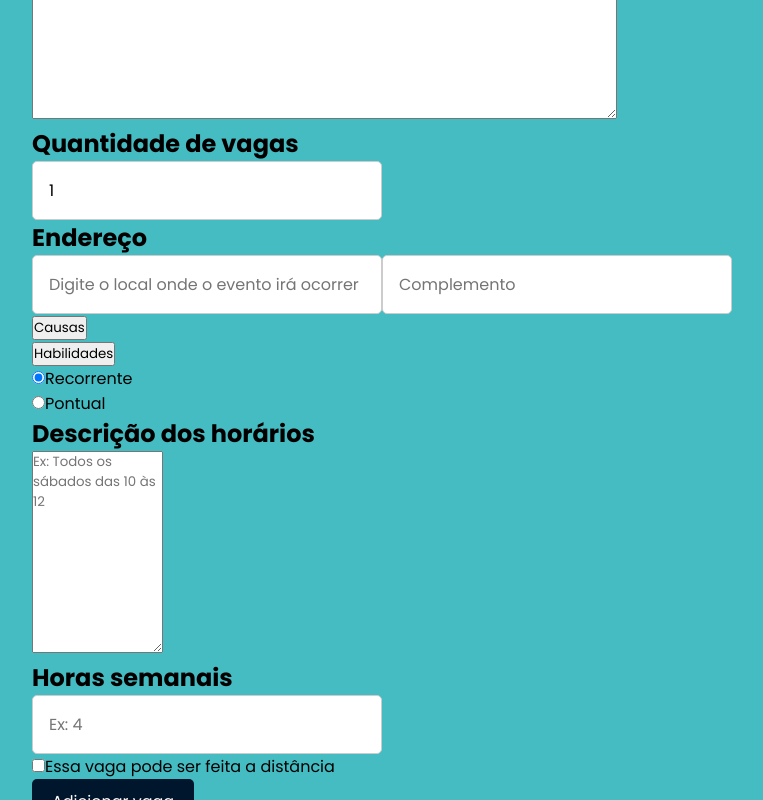
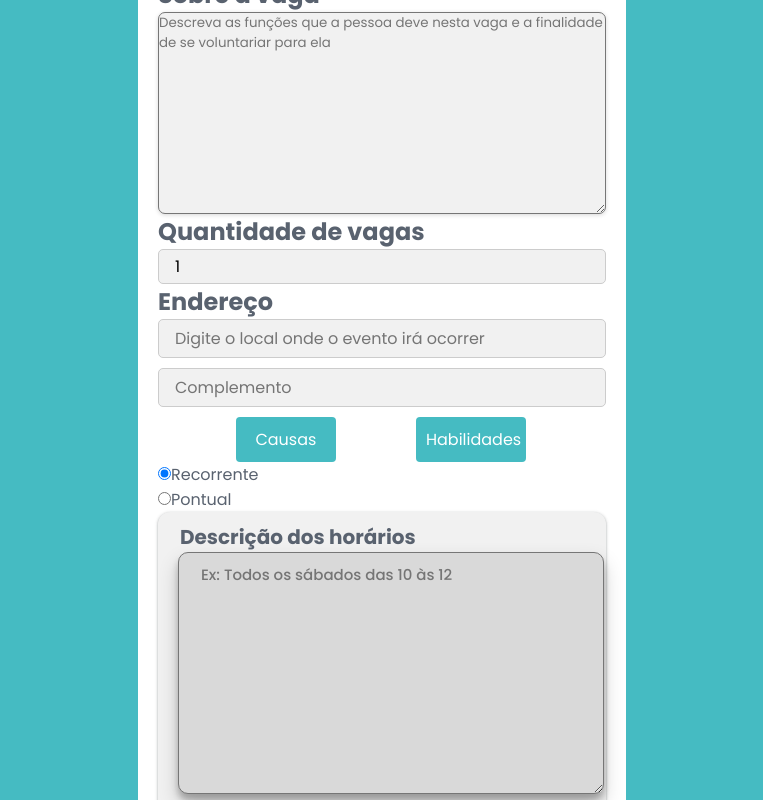
Before and after one commit to Fernando-Goncalves-Campos/Projeto-DoaAcao, a React (Create React App) app in the folder projeto/: page /entities/1/createWork in a window 1280 px wide. Shown: the part 340-1140 px from the top of the page, without its empty margins (258-1021 px from the left). Built offline with nearby package versions, Linux system fonts and the light colour scheme.

Commit message:
adicao cadastro oportunidade

```diff
--- a/projeto/src/Components/ChoosePreferences.jsx
+++ b/projeto/src/Components/ChoosePreferences.jsx
@@ -6,7 +6,7 @@ import CheckBoxGroup from "./CheckBoxGroup";
 import "./ChoosePreferences.style.css";
 
 //Container que colapsa com checkboxes
-function ChoosePreferences({filter, preferences, setPreferences, max=0, children}) {
+function ChoosePreferences({filter, preferences, setPreferences, className="", max=0, children}) {
     const checkPreferences = (e) => {
         let newPreferences = [...preferences, e.target.value.toLowerCase()];
         setPreferences(newPreferences);
@@ -22,7 +22,7 @@ function ChoosePreferences({filter, preferences, setPreferences, max=0, children
     }
 
     return(
-        <Collapsible buttonValue={children}>
+        <Collapsible buttonValue={children} className={`${className}`}>
             <CheckBoxGroup name={filter.name} options={filter.options} max={max} checkFunction={checkPreferences} unCheckFunction={unCheckPreferences} testChecked={testCheckedPreferences} startingCount={preferences.length}/>
         </Collapsible>
     );
--- a/projeto/src/Components/InputForm.style.css
+++ b/projeto/src/Components/InputForm.style.css
@@ -21,8 +21,6 @@
     box-shadow: 0 0 5px rgba(92, 139, 255, 0.5);
   }
 
-
-
   /*Estilização especifica dos inputs de cadastro de voluntario*/
   .input-forms{
     padding: 14px;
@@ -30,3 +28,10 @@
     border-radius: 8px;
     box-shadow: 0 3px 4px rgba(0, 0, 0, 0.1);
     }
+
+    /*Estilização do input especifico de cadastro de vaga de trabalho */
+    .vagaWork{
+      height: 2px;
+      border-radius: 20px;
+      font-size: 17px;
+  }
--- a/projeto/src/Components/RepeatingEvent.jsx
+++ b/projeto/src/Components/RepeatingEvent.jsx
@@ -1,17 +1,17 @@
 import { memo, useState } from "react";
 
-import "./SingleTimeEvent.style.css";
+import "./RepeatingEvent.style.css";
 
 import InputForm from "./InputForm";
 
 //Input dos horários de um evento, quando ele repete
 function RepeatingEvent({setDate, setTime, className="", style={}}) {
     return(
-        <div id="form" className={className} style={style}>
-            <h2>Descrição dos horários</h2>
+        <div id="repeating-form" className={className} style={style}>
+            <h2 className="descricaoHorarios">Descrição dos horários</h2>
             <InputForm textarea setValue={value => {setDate(value)}} required>Ex: Todos os sábados das 10 às 12</InputForm>
 
-            <h2>Horas semanais</h2>
+            <h2 className="horasSemanais">Horas semanais</h2>
             <InputForm setValue={value => {setTime(value + " horas semanais")}} required>Ex: 4</InputForm>
         </div>
     );
--- a/projeto/src/Components/RepeatingEvent.style.css
+++ b/projeto/src/Components/RepeatingEvent.style.css
@@ -0,0 +1,45 @@
+#repeating-form{
+    border-radius: 12px;
+    padding-left: 20px;
+    padding-bottom: 20px;
+    padding-top: 10px;
+    box-shadow: rgba(60, 64, 67, 0.3) 0px 1px 2px 0px, rgba(60, 64, 67, 0.15) 0px 1px 3px 1px;
+}
+
+#repeating-form .descricaoHorarios{
+    margin: 0;
+}
+
+.descricaoHorarios{
+    font-size: 20px;
+    padding-left: 2px;
+}
+
+#repeating-form textarea{
+    width: 94%;
+    border-radius: 10px;
+    background-color: #D9D9D9;
+    box-shadow: rgba(0, 0, 0, 0.19) 0px 10px 20px, rgba(0, 0, 0, 0.23) 0px 6px 6px;
+    font-size: 15px;
+    font-weight: 500;
+    padding-left: 22px;
+    padding-top: 10px;
+
+}
+
+.horasSemanais{
+    margin-top: 15px;
+    font-size: 20px;
+}
+
+#repeating-form input{
+    background-color: #D9D9D9;
+    box-shadow: rgba(0, 0, 0, 0.02) 0px 1px 3px 0px, rgba(27, 31, 35, 0.15) 0px 0px 0px 1px;
+    width: 92%;
+    font-size: 15px;
+    font-weight: 500;
+    border-radius: 16px;
+
+    border: #59626F solid 1px;
+
+}
--- a/projeto/src/Components/SingleTimeEvent.jsx
+++ b/projeto/src/Components/SingleTimeEvent.jsx
@@ -20,7 +20,7 @@ function SingleTimeEvent({setDate, setTime, className="", style={}}) {
     }
 
     return(
-        <div id="form" className={className} style={style}>
+        <div id="single-form" className={className} style={style}>
             <h2>Dia</h2>
             <InputForm type="date" setValue={value => {setDate(value)}} required/>
 
--- a/projeto/src/Pages/AboutUs.jsx
+++ b/projeto/src/Pages/AboutUs.jsx
@@ -1,9 +1,10 @@
 import { memo } from "react";
+import styles from "./css/AboutUs.module.css";
 
 function AboutUs() {
 	return(
         <>
-            <h1>About Us</h1>
+            <h1 className={styles.testing}>About Us</h1>
         </>
     );
 }
--- a/projeto/src/Pages/CreateWork.jsx
+++ b/projeto/src/Pages/CreateWork.jsx
@@ -9,6 +9,11 @@ import CheckBox from "../Components/CheckBox";
 import ChoosePreferences from "../Components/ChoosePreferences";
 import SingleTimeEvent from "../Components/SingleTimeEvent";
 import RepeatingEvent from "../Components/RepeatingEvent";
+
+import styles from "./css/CreateWork.module.css";
+
+import "./css/WelcomePage.style.css";
+import { backdropClasses } from "@mui/material";
 
 function CreateWork() {
     const navigate = useNavigate();
@@ -92,39 +97,49 @@ function CreateWork() {
     }
 
 	return(
-        <div>
-            <h1>Criação de nova oportunidade</h1>
+        <div className={styles.container}>
 
-            <form onSubmit={handleSubmit}>
-                <h2>Nome da vaga</h2>
-                <InputForm setValue={value => {setName(value)}} required>Digite o nome da vaga</InputForm>
+                <div className={styles.containerForms}>
 
-                <h2>Sobre a vaga</h2>
-                <InputForm setValue={value => {setDescription(value)}} rows={10} cols={50} textarea required>Descreva as funções que a pessoa deve nesta vaga e a finalidade de se voluntariar para ela</InputForm>
+                    <form onSubmit={handleSubmit} className={styles.forms}>
+                        <h1 className="h1-cria-vagas">Criação de nova oportunidade</h1>
+                        <h2 className="h2-cria-vagas">Nome da vaga</h2>
+                        <InputForm setValue={value => {setName(value)}} required className={styles.inputVagas + ' ' + "vagaWork"}>Digite o nome da vaga</InputForm>
 
-                <h2>Quantidade de vagas</h2>
-                <InputForm type="number" setValue={value => setQuantity(value)} defaultValue={1} min={1} required/>
+                        <h2 className="h2-cria-vagas">Sobre a vaga</h2>
+                        <InputForm setValue={value => {setDescription(value)}} rows={10} cols={50} textarea required className={[styles.inputVagas, styles.sobreVaga].join(' ')}>Descreva as funções que a pessoa deve nesta vaga e a finalidade de se voluntariar para ela</InputForm>
 
-                <h2>Endereço</h2>
-                <InputForm setValue={value => {setAddress(value)}} required>Digite o local onde o evento irá ocorrer</InputForm>
-                <InputForm setValue={value => {setComplement(value)}} required>Complemento</InputForm>
+                        <h2 className="h2-cria-vagas">Quantidade de vagas</h2>
+                        <InputForm type="number" setValue={value => setQuantity(value)} defaultValue={1} min={1} required className={[styles.inputVagas, styles.qtdVaga].join(' ')}/>
 
-                <ChoosePreferences filter={filters.Causas} preferences={reasons} setPreferences={(value) => {setReasons(value)}} max={3}>Causas</ChoosePreferences>
-                <ChoosePreferences filter={filters.Habilidades} preferences={skills} setPreferences={(value) => {setSkills(value)}} max={3}>Habilidades</ChoosePreferences>
+                        <h2 className="h2-cria-vagas">Endereço</h2>
+                        <InputForm className={[styles.inputVagas, styles.enderecoWork].join(' ')} setValue={value => {setAddress(value)}} required>Digite o local onde o evento irá ocorrer</InputForm>
+                        <InputForm className={styles.inputVagas + ' ' + styles.complementoWork} setValue={value => {setComplement(value)}} required>Complemento</InputForm>
+
+
+                        <div className={styles.containerBotoes}>
+                            <ChoosePreferences className={styles.botaoCausas} filter={filters.Causas} preferences={reasons} setPreferences={(value) => {setReasons(value)}} max={3}>Causas</ChoosePreferences>
+                            <ChoosePreferences className={styles.botaoHabilidades} filter={filters.Habilidades} preferences={skills} setPreferences={(value) => {setSkills(value)}} max={3}>Habilidades</ChoosePreferences>
+                        </div>
+
 
                         <CheckBox radio name="frequency" checked={frequency === "Recorrente"} onChange={handleChangeFrequency}>Recorrente</CheckBox>
                         <CheckBox radio name="frequency" checked={frequency === "Pontual"} onChange={handleChangeFrequency}>Pontual</CheckBox>
                         {
                             frequency === "Pontual"?
-                        <SingleTimeEvent setDate={value => {setDate(value)}} setTime={value => {setTime(value)}}/>
+                                <SingleTimeEvent className={styles.inputVagas} setDate={value => {setDate(value)}} setTime={value => {setTime(value)}}/>
                             :
-                        <RepeatingEvent setDate={value => {setDate(value)}} setTime={value => {setTime(value)}}/>
+                                <RepeatingEvent className={styles.inputVagas} setDate={value => {setDate(value)}} setTime={value => {setTime(value)}}/>
                         }
 
-                <CheckBox name="Distance" onChange={handleDistanceChange} checked={distance}>Essa vaga pode ser feita a distância</CheckBox>
+                        <CheckBox className={styles.checkboxVagas} name="Distance" onChange={handleDistanceChange} checked={distance}>Essa vaga pode ser feita a distância</CheckBox>
 
                         <CustomButton submit>Adicionar vaga</CustomButton>
                     </form>
+                </div>
+
+
+
 
         </div>
     );
--- a/projeto/src/Pages/SignUpEntity.jsx
+++ b/projeto/src/Pages/SignUpEntity.jsx
@@ -81,8 +81,8 @@ function SignUpEntity() {
 
 	return(
         <form onSubmit={handleSubmit} className="signup-entity">
+
             <h2>*Campos obrigatórios</h2>
-
             <div className="container-input-forms-entity">
 
                 <div className="form-row">
--- /dev/null
+++ b/projeto/src/Pages/css/AboutUs.module.css
@@ -0,0 +1,3 @@
+.testing{
+    background-color: red;
+}
--- /dev/null
+++ b/projeto/src/Pages/css/CreateWork.module.css
@@ -0,0 +1,106 @@
+.container{
+    color: #59626F;
+}
+
+.containerForms{
+    margin: 50px 0;
+
+}
+
+
+.forms{
+    background-color: white;
+    margin-top: 40px;
+    width: 35%;
+    display: flex;
+    flex-direction: column;
+
+
+    border-radius: 5px;
+
+
+    margin: auto;
+    box-shadow: inset -5px -5px rg(0, 0, 0, 0.5);
+
+    padding: 20px;
+}
+
+
+.forms.h1-cria-vagas{
+    font-size: 22px;
+}
+
+.forms.h2-cria-vagas{
+    font-size: 15px;
+    font-weight: 500;
+    margin-top: 20px;
+}
+
+
+.inputVagas{
+    background-color: #F1F1F1;
+}
+
+.sobreVaga{
+    border-radius: 7px;
+    box-shadow: rgba(0, 0, 0, 0.16) 0px 1px 4px;
+}
+
+.checkboxVagas{
+    margin-top: 20px;
+    margin-bottom: 10px;
+    display: flex;
+}
+
+.checkboxVagas input[type="checkbox"]{
+    width: 20px;
+    height: 20px;
+}
+
+.checkboxVagas label{
+    font-size: 15px;
+    margin-left: 8px;
+}
+
+
+.enderecoWork, .complementoWork{
+    height: 5px;
+    margin-bottom: 10px;
+}
+
+.qtdVaga{
+    height: 1px;
+    font-size: 15px;
+}
+
+
+.botaoCausas button, .botaoHabilidades button{
+    background-color: #45BBC2; /* Cor de fundo */
+    color: white; /* Cor do texto */
+    border: none; /* Remover borda */
+    padding: 10px 10px; /* Espaçamento interno */
+    font-size: 16px; /* Tamanho da fonte */
+    border-radius: 4px; /* Arredondamento das bordas */
+    cursor: pointer; /* Mostrar cursor de interação */
+    width: 100px;
+
+}
+
+.botaoHabilidades button{
+    width: 110px;
+}
+
+
+.botaoCausas, .botaoHabilidades{
+    display: flex;
+    flex-direction: column;
+    align-items: center;
+
+}
+
+
+.containerBotoes{
+    display: flex;
+    justify-content: space-evenly;
+
+}
--- a/projeto/src/Pages/css/WorkDescription.style.css
+++ b/projeto/src/Pages/css/WorkDescription.style.css
@@ -1,8 +1,3 @@
-.contentNav {
-    display: flex;
-    justify-content: center;
-}
-
 .workDescriptionContainer {
     background-color: white;
     width: 36%;
```
Also changed, not shown: projeto/src/Images/hands.jpeg (added), projeto/src/Pages/css/hands.jpeg (added). Lines whose indentation alone changed are shown as unchanged.
